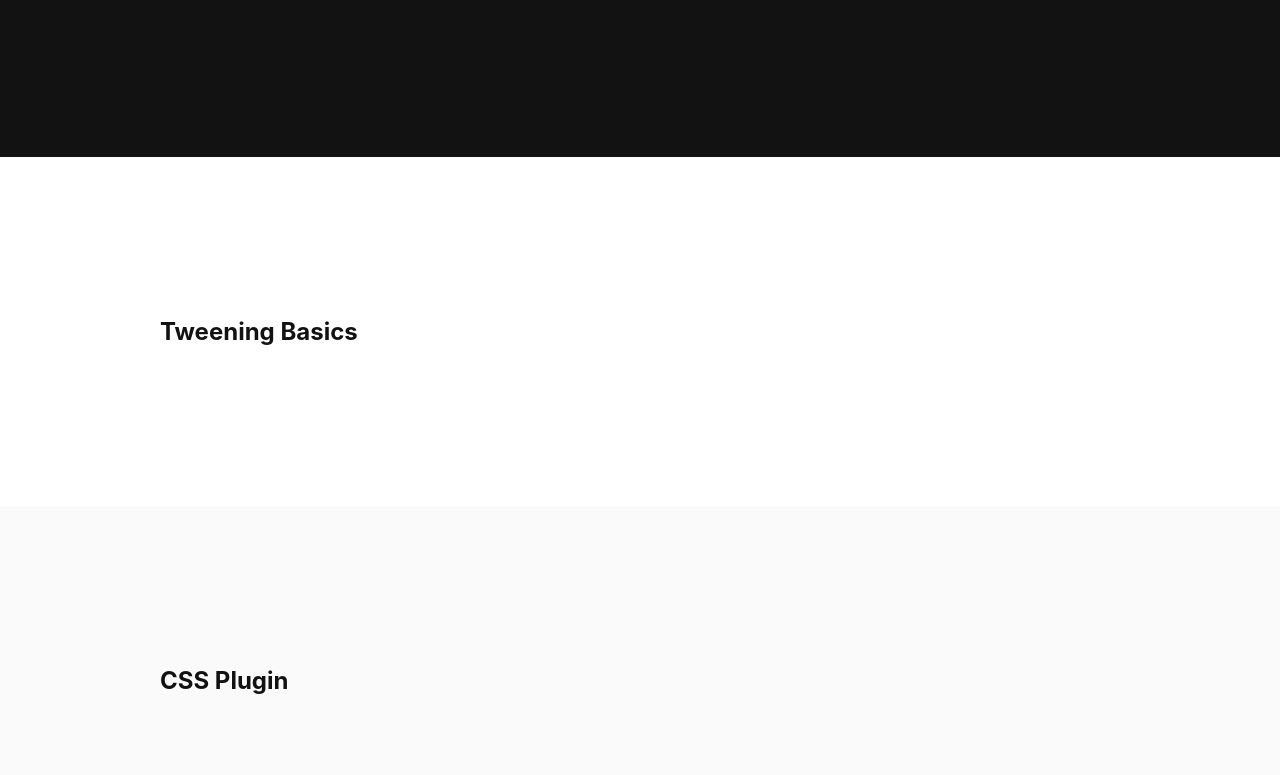
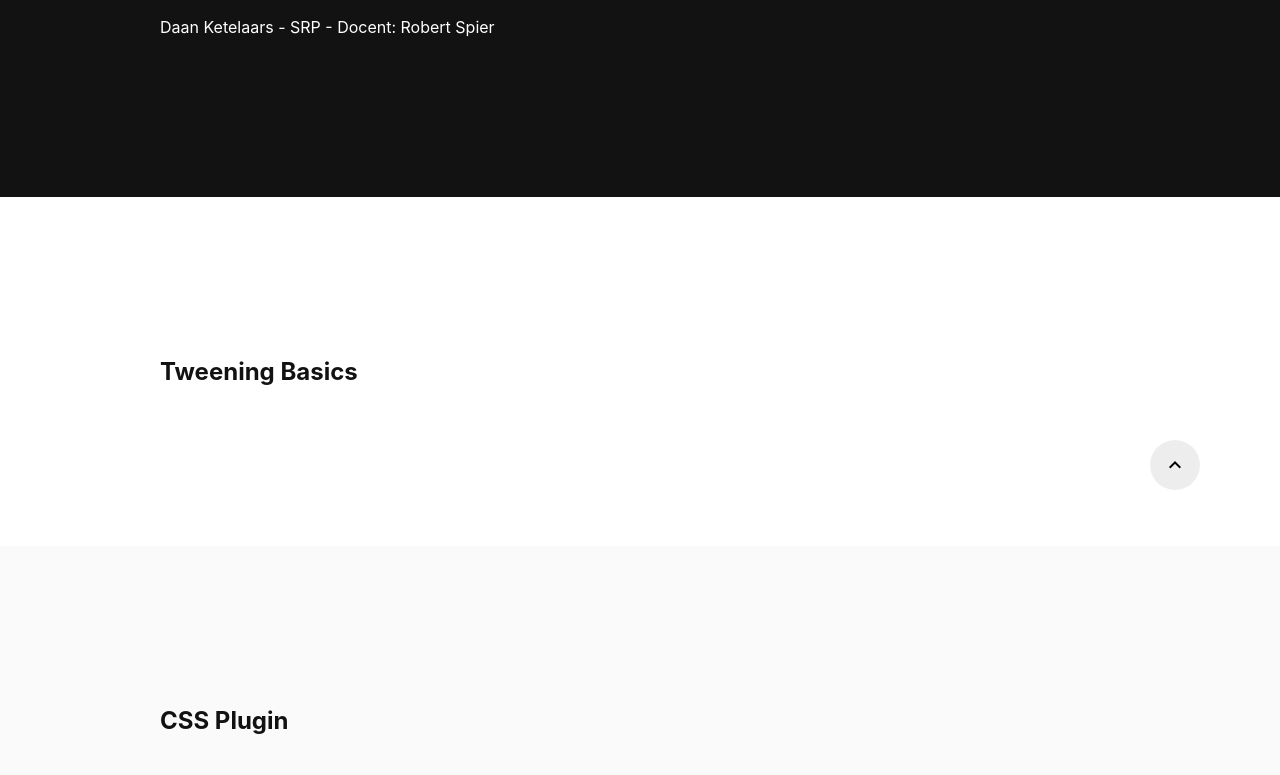
Before and after one commit to DaanKetelaars/GSAP-SRP, a plain HTML site: page index.html in a window 1280 px wide. Shown: the part 230-1005 px from the top of the page. Drawn offline with nearby package versions, Linux system fonts and the light colour scheme.

Commit message:
Update index.html

```diff
--- a/index.html
+++ b/index.html
@@ -52,7 +52,7 @@
 
         .back-to-top {
             position: fixed;
-            top: 5rem;
+            bottom: 5rem;
             right: 5rem;
             background: #121212;
             mix-blend-mode: difference;
@@ -73,6 +73,8 @@
     <header>
         <h1>Getting Started With <span>GSAP.</span></h1>
         <p>Starting file with the basics of GSAP.</p>
+        <br>
+        <p>Daan Ketelaars - SRP - Docent: Robert Spier</p>
     </header>
     <main>
         <section>
```
